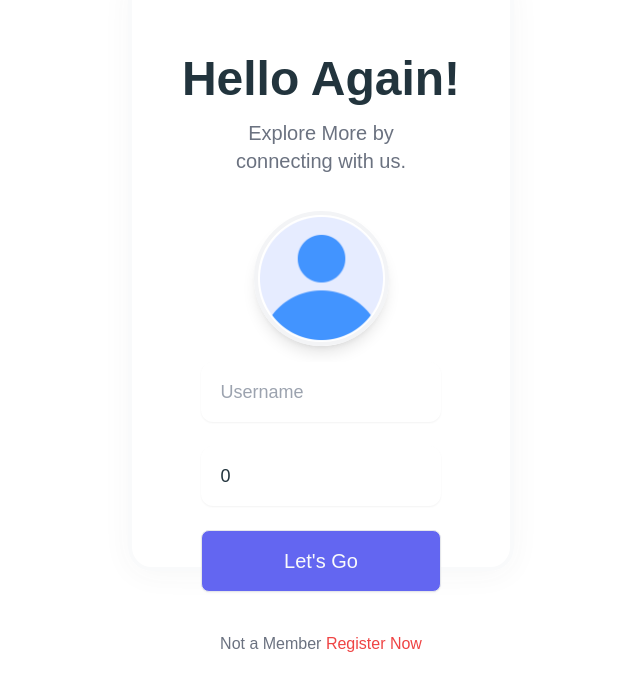
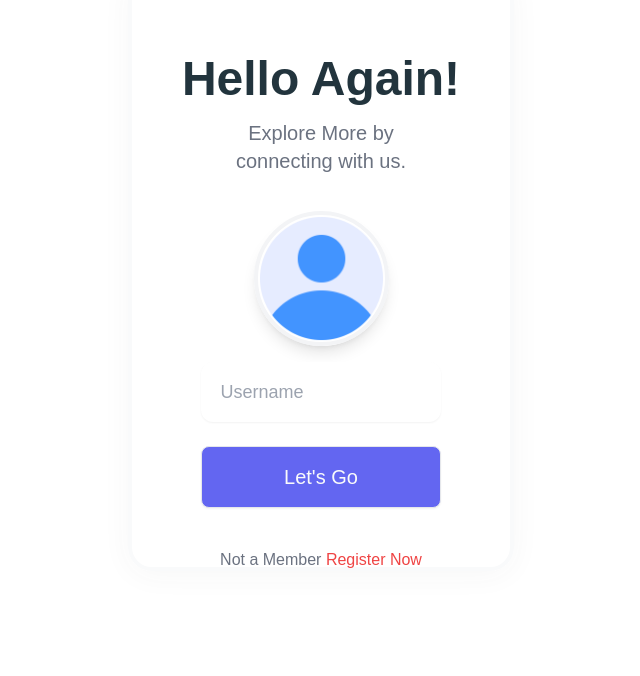
Before and after one commit to ShivamKumar-mnnit/Hack36.7.0, a React app in the folder client/: page /username in a window 1280 px wide. Shown: the part 129-805 px from the top of the page, without its empty margins (319-959 px from the left). Built offline with nearby package versions, Linux system fonts and the light colour scheme; the HTML template or start-up script is replaced by a standard one.

Commit message:
minor bugs fix

```diff
--- a/client/src/middleware/auth.jsx
+++ b/client/src/middleware/auth.jsx
@@ -6,7 +6,7 @@ export const AuthorizeUser = ({ children }) => {
     const token = localStorage.getItem('token');
 
     if(!token){
-        return <Navigate to={'/'} replace={true}></Navigate>
+        return <Navigate to={'/register'} replace={true}></Navigate>
     }
 
     return children;
@@ -16,7 +16,7 @@ export const AuthorizeUser = ({ children }) => {
 export const ProtectRoute = ({ children }) => {
     const username = useAuthStore.getState().auth.username;
     if(!username){
-        return <Navigate to={'/'} replace={true}></Navigate>
+        return <Navigate to={'/username'} replace={true}></Navigate>
     }
     return children;
 }
--- a/client/src/pages/Authentication/Register.jsx
+++ b/client/src/pages/Authentication/Register.jsx
@@ -72,7 +72,6 @@ export default function Register() {
                   <input {...formik.getFieldProps('email')} className={styles.textbox} type="text" placeholder='Email*' />
                   <input {...formik.getFieldProps('username')} className={styles.textbox} type="text" placeholder='Username*' />
                   <input {...formik.getFieldProps('password')} className={styles.textbox} type="text" placeholder='Password*' />
-                  <input {...formik.getFieldProps('role')} className={styles.textbox} type="number" placeholder='role*' />
                   <button className={styles.btn} type='submit'>Register</button>
               </div>
 
--- a/client/src/pages/Authentication/Username.jsx
+++ b/client/src/pages/Authentication/Username.jsx
@@ -10,8 +10,6 @@ import { useAuthStore } from '../../store/store'
 import styles from '../../styles/Username.module.css';
 
 export default function Username() {
-  const [role,setRole]=useState(0);
-
 
 
 
@@ -30,11 +28,6 @@ export default function Username() {
       navigate('/password')
     }
   })
-
-  const handleRoleChange = e => {
-    setRole(e.target.value); // Convert value to integer
-    console.log(role);
-  };
 
 
 
@@ -65,13 +58,7 @@ export default function Username() {
 
                   <input {...formik.getFieldProps('username')} className={styles.textbox} type="text" placeholder='Username' />
 
-                  <input
-                className={styles.textbox}
-                type="number"
-                placeholder='Role'
-                value={role}
-                onChange={handleRoleChange}
-              />
+
 
                   <button className={styles.btn} type='submit'>Let's Go</button>
               </div>
--- a/client/src/pages/Dashboard/Dashboard.jsx
+++ b/client/src/pages/Dashboard/Dashboard.jsx
@@ -22,7 +22,7 @@ const Dashboard = () => {
         {/* <div className="flex flex-col"> */}
 
             <div className="m-1 justify-center" >
-                <h1 className='map'>Your current Locations</h1>
+
 
             {/* <div class="flex flex-col md:flex-row justify-center ">
     <div class="flex md:flex-row">
--- a/client/src/pages/homepage/Header.jsx
+++ b/client/src/pages/homepage/Header.jsx
@@ -42,7 +42,7 @@ function Header() {
           )}
           {authToken && (
             <>
-              <Link  to="/userdashboard" className="primary-button">Dashboard</Link>
+              <Link  to="/profile" className="primary-button">profile</Link>
               <Link to="/dashboard" className="primary-button">
                 Map
               </Link>
--- a/client/src/router.jsx
+++ b/client/src/router.jsx
@@ -40,9 +40,7 @@ const router = createBrowserRouter(
         <Route
           path="profile"
           element={
-            <ProtectRoute>
               <Profile />
-            </ProtectRoute>
           }
         />
 
@@ -64,10 +62,6 @@ const router = createBrowserRouter(
         <Route path="room/:roomId" element={<RoomPage />} />
 
 
-        {/* <Route element={<NoteState><AddNote  /></NoteState>} exact path='addnote' ></Route>
-      <Route element={<NoteState><Noteitem  /></NoteState>} exact path='noteitem' ></Route>
-      <Route element={<NoteState><Notes /></NoteState>} exact path='note' ></Route>
-      <Route element={<NoteState><SearchBar  /></NoteState>} exact path='search' ></Route> */}
 
     </>
   ),
```
Also changed, not shown: 2 other files (tests, documents, lock files or other folders).
